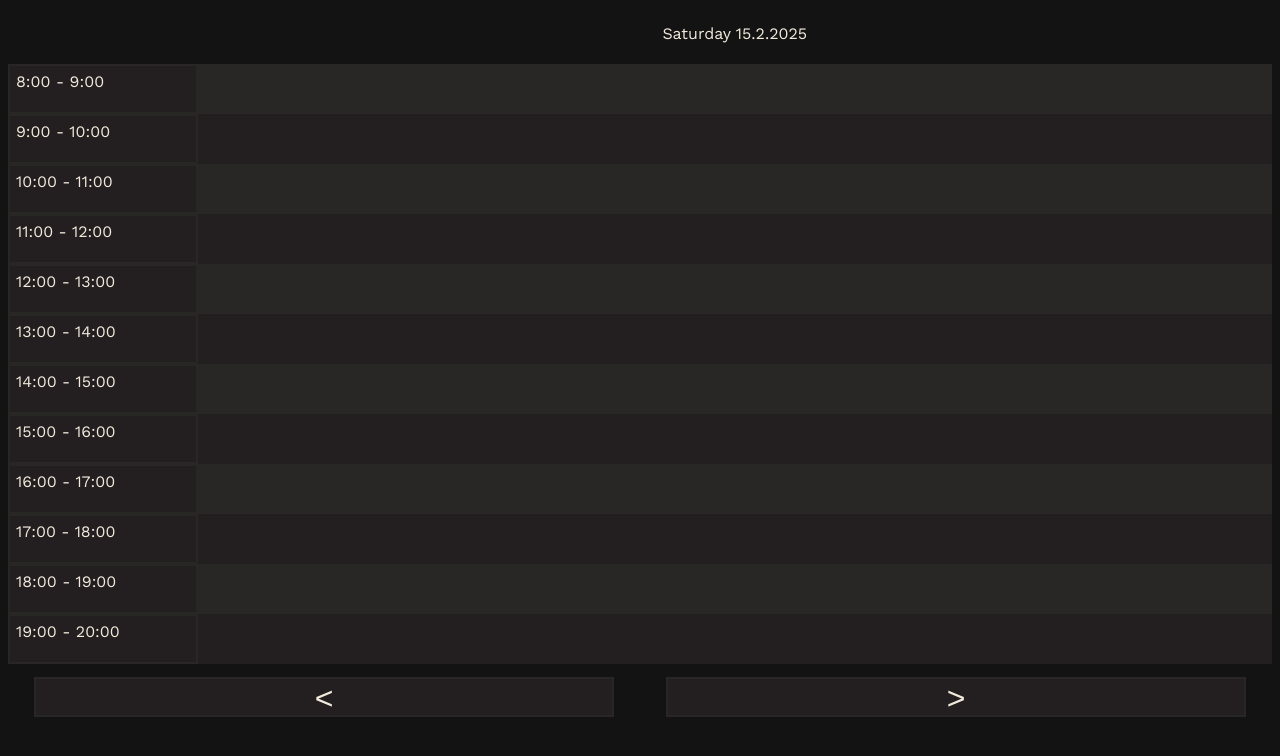
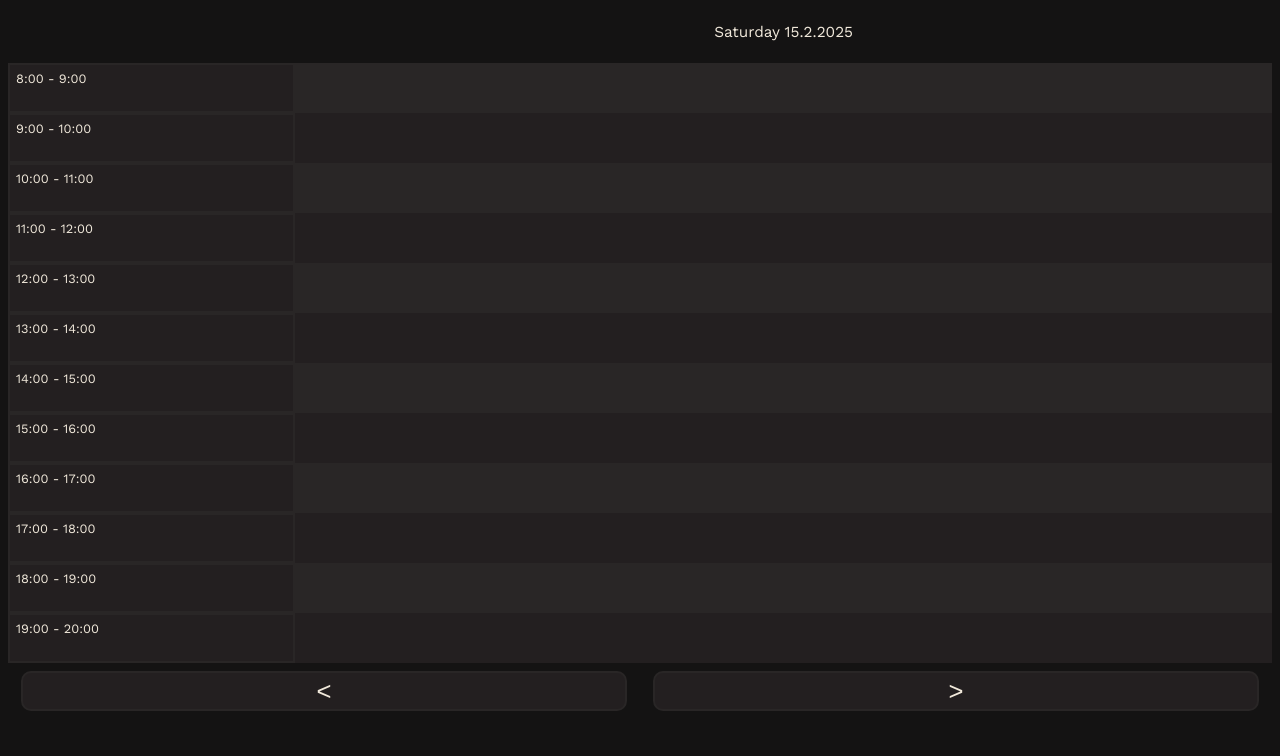
Before and after one commit to NorbertCode/plan-creator, a Next.js app: page / in a window 1280 px wide. Shown: the top 756 px of the page. Built offline with nearby package versions, Linux system fonts and the light colour scheme.

Commit message:
better styling

```diff
--- a/src/app/classBlock.js
+++ b/src/app/classBlock.js
@@ -1,8 +1,8 @@
 import { timeToFloat, timeToStr } from "./utils";
 
-export default function ClassBlock({ name, timeStart, timeEnd, columnTimeStart, columnTimeEnd, columnHeight}) {
-    const timeStartFloat = timeToFloat(timeStart);
-    const timeEndFloat = timeToFloat(timeEnd)
+export default function ClassBlock({ data, columnTimeStart, columnTimeEnd, columnHeight}) {
+    const timeStartFloat = timeToFloat(data.timeStart);
+    const timeEndFloat = timeToFloat(data.timeEnd)
     const columnTimeStartFloat = timeToFloat(columnTimeStart);
     const columnTimeEndFloat = timeToFloat(columnTimeEnd);
 
@@ -11,8 +11,9 @@ export default function ClassBlock({ name, timeStart, timeEnd, columnTimeStart,
 
     return (
         <div className="classBlock" style={{top: position, height: height}}>
-            <p>{name}</p>
-            <p>{timeToStr(timeStart)} - {timeToStr(timeEnd)}</p>
+            <p>{data.name} - {data.type}</p>
+            <p>{timeToStr(data.timeStart)} - {timeToStr(data.timeEnd)}</p>
+            <p>{data.place}</p>
         </div>
     );
 }
--- a/src/app/column.js
+++ b/src/app/column.js
@@ -5,8 +5,7 @@ import { isDateBetween, timeToFloat } from "./utils.js";
 export default function Column({ day, date, plan, timeStart, timeEnd, height }) {
     function mapToClassBlock(classData, index) {
         return (
-            <ClassBlock key={index} name={classData.name} timeStart={classData.timeStart}
-            timeEnd={classData.timeEnd} columnTimeStart={timeStart} columnTimeEnd={timeEnd} columnHeight={height}/>
+            <ClassBlock key={index} data={classData} columnTimeStart={timeStart} columnTimeEnd={timeEnd} columnHeight={height}/>
         );
     }
 
--- a/src/app/page.js
+++ b/src/app/page.js
@@ -23,7 +23,9 @@ export default function Page() {
                     timeStart: 1130,
                     timeEnd: 1315,
                     dateStart: "17.2.2025",
-                    dateEnd: "17.3.2025"
+                    dateEnd: "17.3.2025",
+                    type: "Wykład",
+                    place: "s. 123"
                 }
             ]
         },
@@ -35,7 +37,9 @@ export default function Page() {
                     timeStart: 1500,
                     timeEnd: 1600,
                     dateStart: "17.1.2025",
-                    dateEnd: "17.2.2025"
+                    dateEnd: "17.2.2025",
+                    type: "Ćwiczenia",
+                    place: "s. 456"
                 }
             ]
         }
--- a/src/app/style.css
+++ b/src/app/style.css
@@ -3,14 +3,16 @@ body {
     background-color: #141313;
     color: #F1E9DB;
     font-family: "Work Sans";
+    font-size: 0.8em;
 }
 
 .content {
     display: flex;
     margin: auto;
 }
+
 .timeColumn {
-    width: 15vw;
+    width: 25vw;
     margin: 0;
 }
 
@@ -21,6 +23,7 @@ body {
 .columnHeader {
     text-align: center;
     height: 5vh;
+    font-size: 1.2em;
 }
 
 .columnContent {
@@ -32,10 +35,11 @@ body {
     left: 0;
     right: 0;
     width: 95%;
+    background-color: #4062BB;
     box-sizing: border-box;
     margin: 0 auto 0 auto;
     padding: 6px;
-    background-color: #4062BB;
+    border-radius: 10px;
 }
 
 .timeBlock {
@@ -48,6 +52,7 @@ body {
 
 .classBlock p, .timeBlock p {
     margin: 0;
+    margin-bottom: 4px;
     padding: 0;
 }
 
@@ -62,7 +67,8 @@ body {
     color: #F1E9DB;
     border: 2px solid #292626;
     font-size: 2em;
-    width: 50vw;
+    width: 60vw;
     height: 5vh;
-    margin: 1vw 2vw 1vw 2vw;
+    margin: 1vh 1vw 0 1vw;
+    border-radius: 10px;
 }
```
